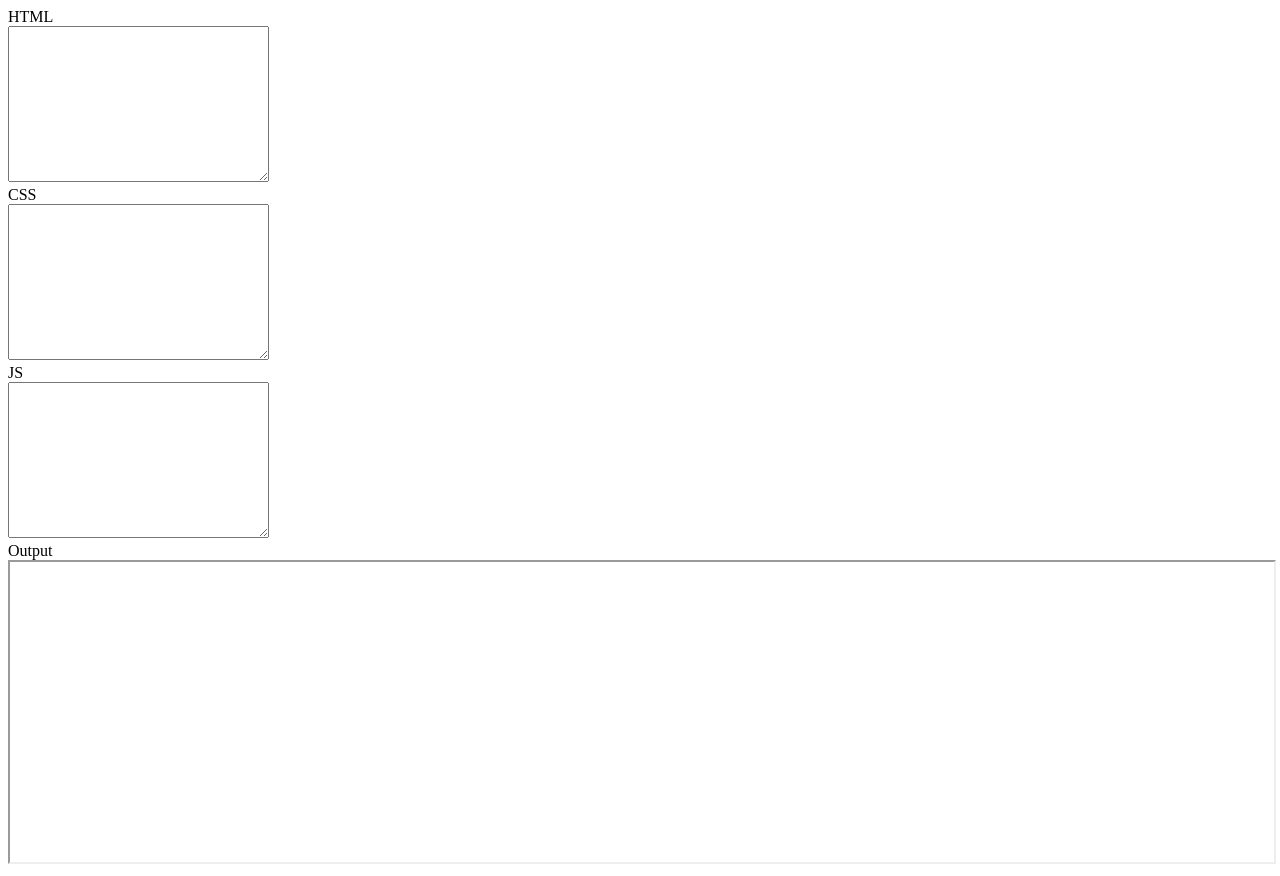
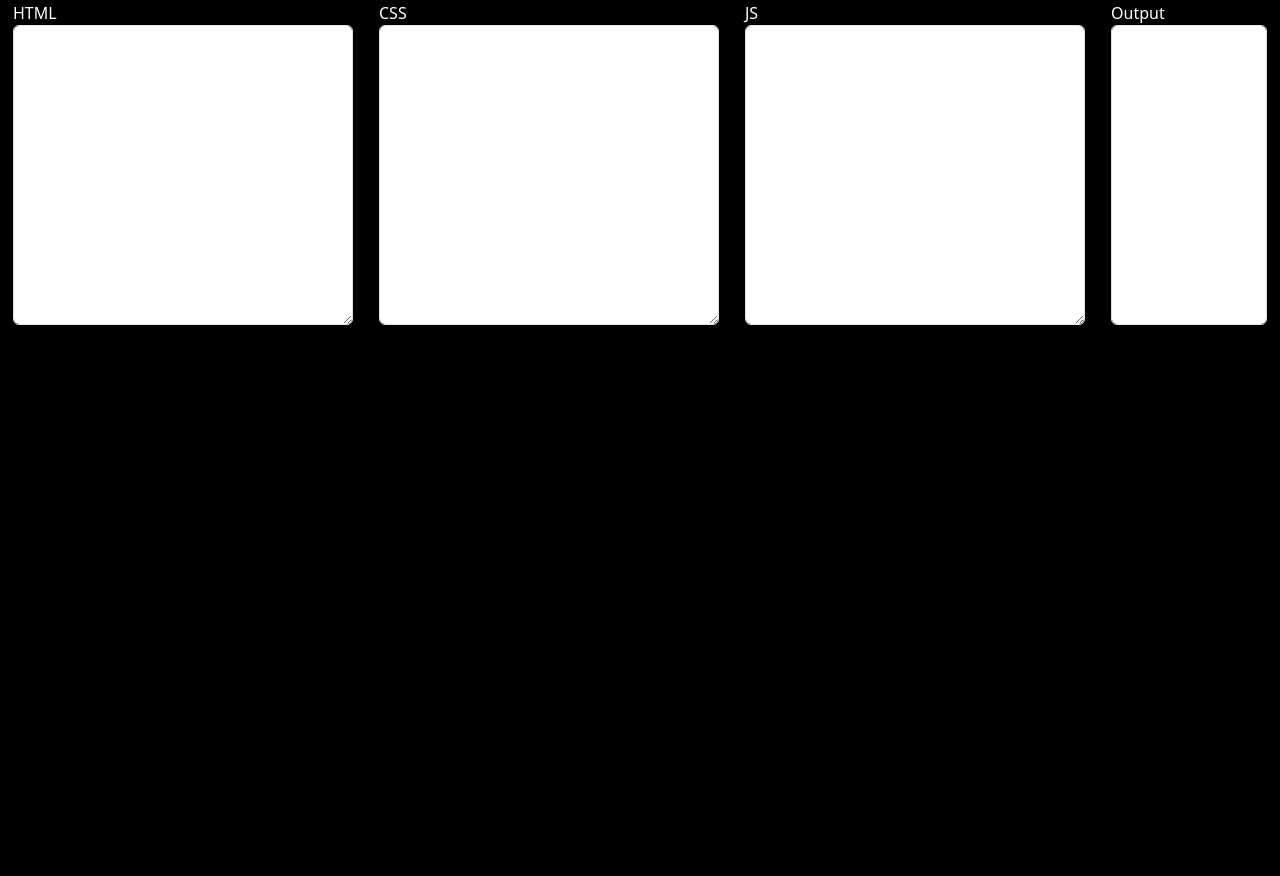
Before and after one commit to raghav-2408/Web-Code-Editor, a plain HTML site: page index.html in a window 1280 px wide. After the commit the page ends 800 px from the top, so only its background shows below. Drawn offline with nearby package versions, Linux system fonts and the light colour scheme.

Commit message:
Update index.html

```diff
--- a/index.html
+++ b/index.html
@@ -3,26 +3,55 @@
 <head>
     <meta charset="UTF-8">
     <meta name="viewport" content="width=device-width, initial-scale=1.0">
-        <title>HTML CSS Runner</title>
+    <link href="https://cdn.jsdelivr.net/npm/bootstrap@5.3.3/dist/css/bootstrap.min.css" rel="stylesheet" integrity="sha384-QWTKZyjpPEjISv5WaRU9OFeRpok6YctnYmDr5pNlyT2bRjXh0JMhjY6hW+ALEwIH" crossorigin="anonymous">
+    <script src="https://cdn.jsdelivr.net/npm/bootstrap@5.3.3/dist/js/bootstrap.bundle.min.js" integrity="sha384-YvpcrYf0tY3lHB60NNkmXc5s9fDVZLESaAA55NDzOxhy9GkcIdslK1eN7N6jIeHz" crossorigin="anonymous"></script>
+    <style>
+        body {
+            background-color: black;
+            color: white;
+            display: flex;
+            /* flex-direction: row; */
+        }
+
+        .container {
+            margin: 1px;
+        }
+
+        .container textarea {
+            display: flex;
+            width: 340px;
+            height: 300px;
+        }
+
+        iframe {
+            width: 5000px;
+            height: 300px;
+            border: none;
+        }
+    </style>
+
+    <title>Web Code Editor!</title>
 </head>
 <body>
+    <div class="container">
         <label for="">HTML</label>
-        <div class="container">
-            <textarea name="" id="html" onkeyup="code()" cols="30" rows="10"></textarea>
+        <textarea class="form-control"  name="" id="html" onkeyup="code()" cols="30" rows="10"></textarea>
     </div>
 
+    <div class="container">
         <label for="">CSS</label>
-        <div class="container">
-            <textarea name="" id="css" cols="30" rows="10" onkeyup="code()"></textarea>
+        <textarea class="form-control"  name="" id="css" cols="30" rows="10" onkeyup="code()"></textarea>
     </div>
 
+    <div class="container">
         <label for="">JS</label>
-        <div class="container">
-            <textarea name="" id="js" cols="30" rows="10" onkeyup="code()"></textarea>
+        <textarea class="form-control" name="" id="js" cols="30" rows="10" onkeyup="code()"></textarea>
     </div>
 
+    <div class="container">
         <label for="">Output</label>
-        <iframe id="output" style="width: 100%; height: 300px;"></iframe>
+        <iframe class="form-control"  id="output"></iframe>
+    </div>
 
     <script>
         function code(){
```
Lines whose indentation alone changed are shown as unchanged.
